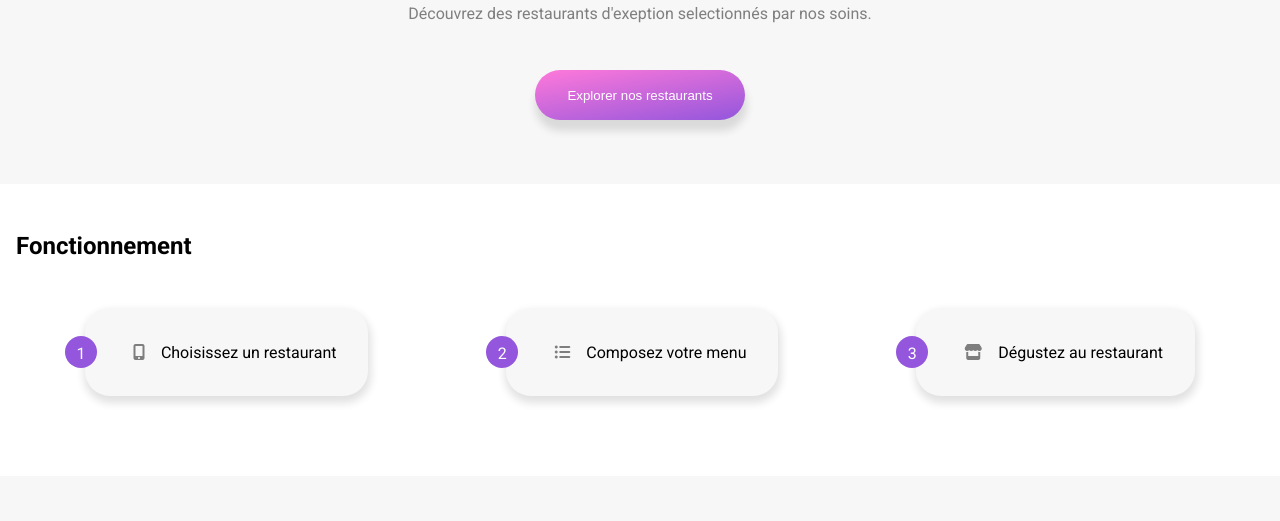
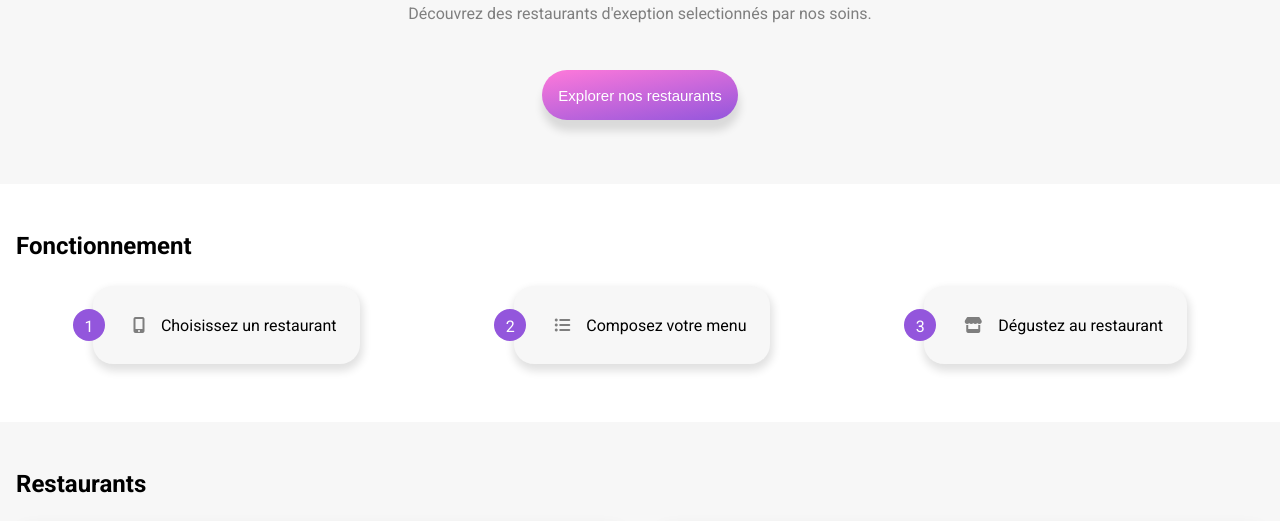
Before and after one commit to Hectorus/P3_OpenClassroom_HH, a website: page index.html in a window 1280 px wide. Shown: the part 202-723 px from the top of the page. Drawn offline with Linux system fonts and the light colour scheme; a web font is replaced by a local one.

Commit message:
modif soutenance

```diff
--- a/sass/page/_acceuil.scss
+++ b/sass/page/_acceuil.scss
@@ -84,11 +84,11 @@ header {
     .fonctionnement-step {
         position: relative;
         display: flex;
-        height: 1.5rem;
-        margin: 2rem;
-        padding: 2rem;
+        height: 1.9rem;
+        margin: 10px;
+        padding: 1.5rem;
         background-color: $greylight;
-        border-radius: 25px;
+        border-radius: 20px;
         justify-content: center;
         align-items: center;
         box-shadow: 1px 5px 8px 2px rgb(0 0 0 / 12%);
--- a/sass/utils/_mixins.scss
+++ b/sass/utils/_mixins.scss
@@ -9,8 +9,9 @@
     margin: auto;
     height: 50px;
     border-radius: 45px;
+    font-size: 15px;
     border: none;
-    padding: 1rem 2rem;
+    padding: 1rem 1rem;
     color: #fff;
     cursor: pointer;
     background-image: linear-gradient(350deg, #9356DC , #FF79DA);
@@ -36,7 +37,7 @@
     }
     .fa-regular{
         color: black;
-        opacity: 0,9;
+
 
     }
 }
```
Also changed, not shown: Pages/alafrancaise.html (+6 -6 lines), style.css, 1 other file.
